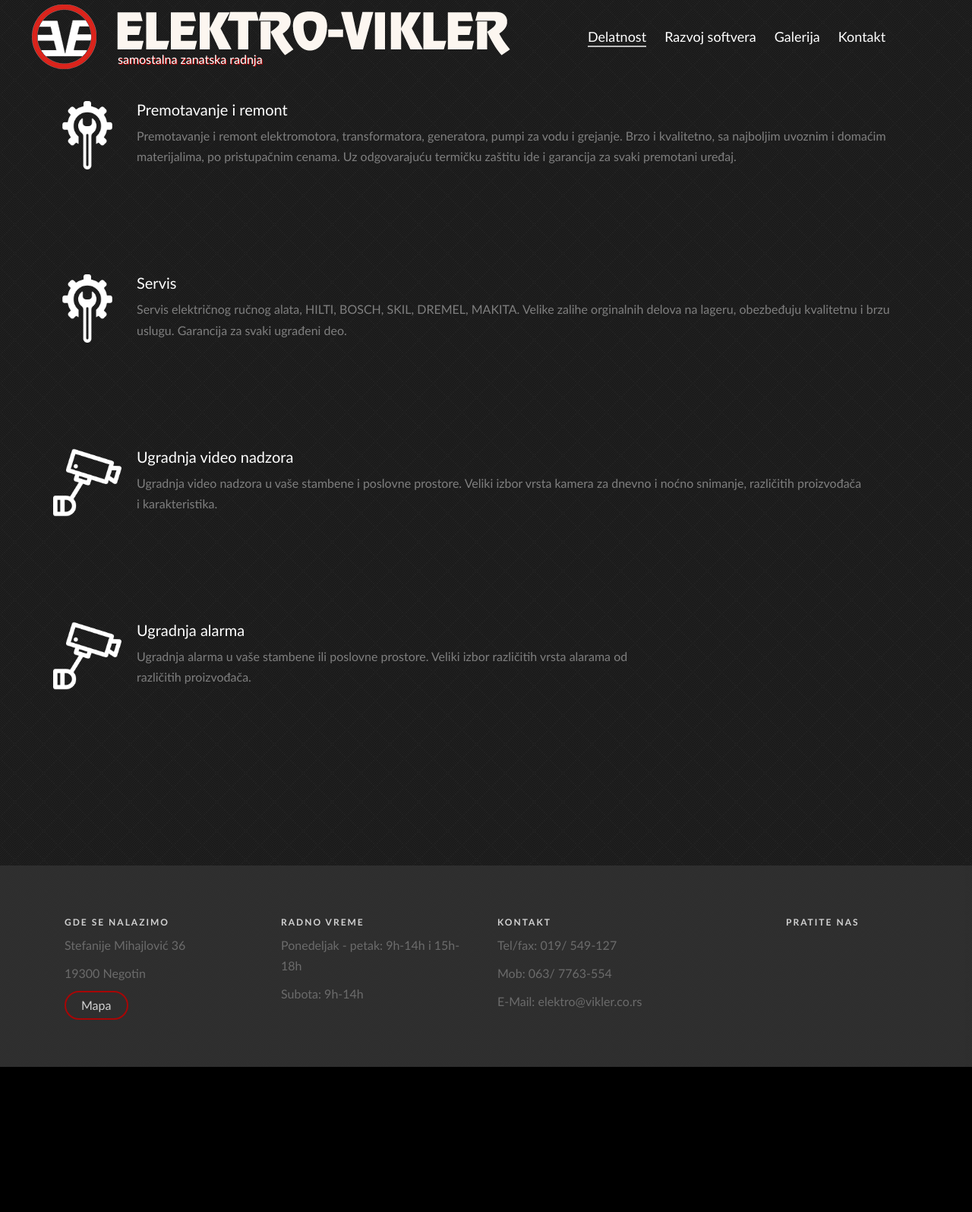
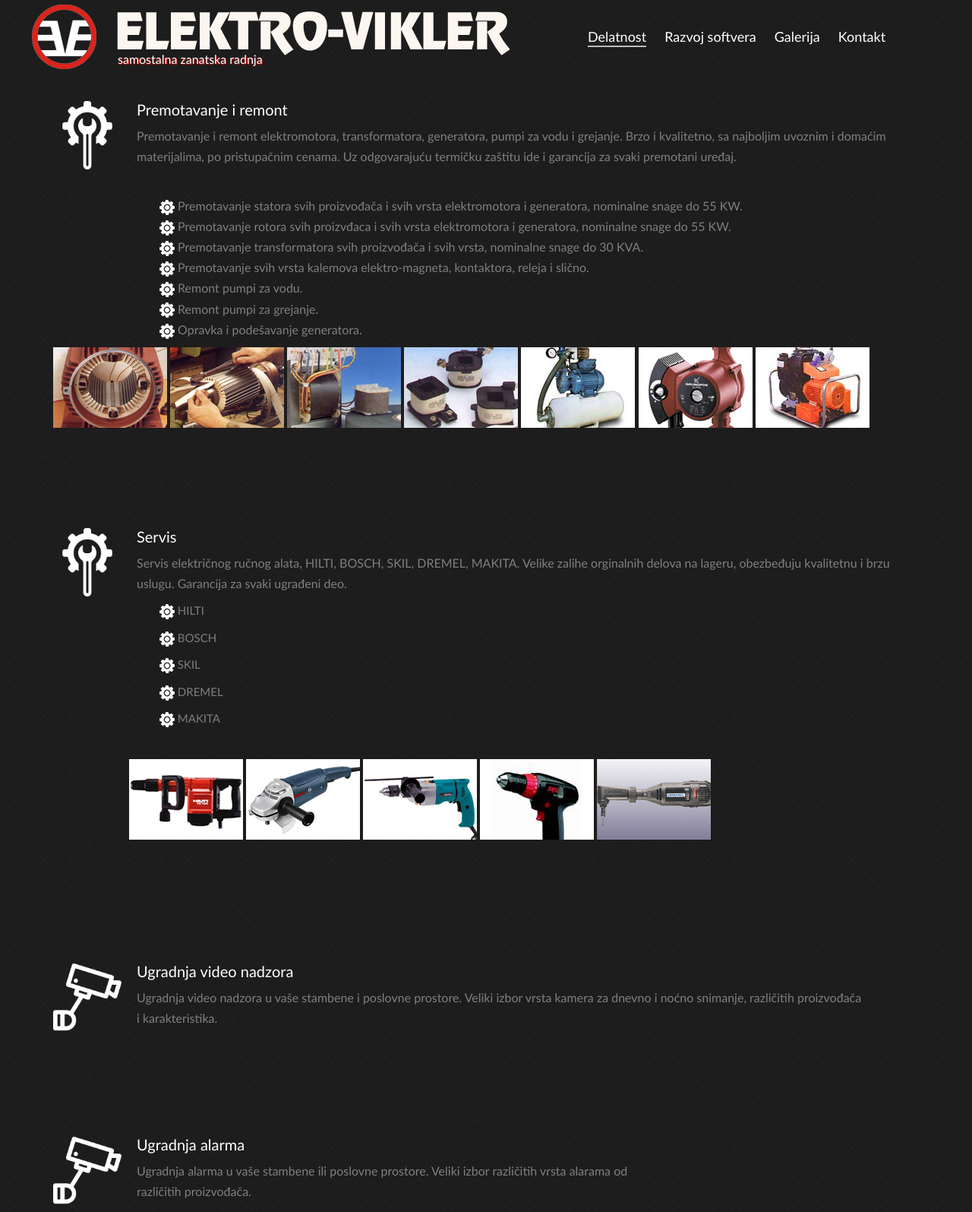
Before and after one commit to zamajana/vikler2, a plain HTML site: page services.html in a window 1280 px wide. Shown: the part 27-1622 px from the top of the page at 76% size. Before the commit the page ends 1431 px from the top, so only its background shows below. Drawn offline with Linux system fonts and the light colour scheme.

Commit message:
Add existing file

```diff
--- a/css/style.css
+++ b/css/style.css
@@ -535,3 +535,21 @@ a:hover, a:active, a:focus {
 #services .item-block p {
   color: #7f7f7f;
 }
+.premotavanje{
+  text-align: left;
+  margin: 5px 140px 10px;
+  }
+li{
+  margin: 10px 0;
+  font-family: "Trebuchet MS", Trebuchet, sans-serif;
+  color: #7f7f7f;
+  font-size: 15px
+}
+.servis{
+   text-align: left;
+   margin: 5px 100px 10px;
+}
+.slike{
+  display: inline-block;
+  margin: 30px 100px;
+}
--- a/services.html
+++ b/services.html
@@ -43,8 +43,9 @@
 	<!-- NAVIGATION END -->
 
 
+
 	<!-- SERVICES START -->
-	<div id="services" class="animate-box">
+	<!-- <div id="services" class="animate-box">
 		<div class="container">
 			<div class="row">
 				<div class="col-md-4 item-block">
@@ -78,6 +79,67 @@
 		</div>
 	</div>
 	<!-- SERVICES END -->
+
+<!-- SERVICES START -->
+	<div id="services" class="animate-box">
+		<div class="container">
+			<div class="row">
+				<div class="col-md-4 item-block">
+					<span class="icon"><img src="images/remont.png" alt="Premotavanje i remont" class="img-responsive"></span>
+					<h3>Premotavanje i remont</h3>
+					<p>Premotavanje i remont elektromotora, transformatora, generatora, pumpi za vodu i grejanje. Brzo i kvalitetno, sa najboljim uvoznim i domaćim materijalima, po pristupačnim cenama. Uz odgovarajuću termičku zaštitu ide i garancija za svaki premotani uređaj.
+					</p>
+				    <p class=premotavanje>
+				    	<br><img src="images/cogwheel_mala.png"> Premotavanje statora svih proizvođača i svih vrsta elektromotora i generatora, nominalne snage do 55 KW.
+						<br><img src="images/cogwheel_mala.png"> Premotavanje rotora svih proizvđaca i svih vrsta elektromotora i generatora, nominalne snage do 55 KW.
+						<br><img src="images/cogwheel_mala.png"> Premotavanje transformatora svih proizvođača i svih vrsta, nominalne snage do 30 KVA.
+						<br><img src="images/cogwheel_mala.png"> Premotavanje svih vrsta kalemova elektro-magneta, kontaktora, releja i slično.
+						<br><img src="images/cogwheel_mala.png"> Remont pumpi za vodu.
+						<br><img src="images/cogwheel_mala.png"> Remont pumpi za grejanje.
+						<br><img src="images/cogwheel_mala.png"> Opravka i podešavanje generatora.
+					</p>
+					<img src="images/stator_m.jpg"> <img src="images/rotor_m.jpg"> <img src="images/trafoi_m.jpg"> <img src="images/spulne_m.jpg"> <img src="images/pumpa za vodu_m.jpg"> <img src="images/alfa_m.jpg"> <img src="images/agregat_m.jpg">
+				</div>
+			</div>
+			<div class="row">
+				<div class="col-md-4 item-block">
+					<span class="icon"><img src="images/remont.png" alt="Servis racunara i izrada softvera" class="img-responsive"></span>
+					<h3>Servis</h3>
+					<p>Servis električnog ručnog alata, HILTI, BOSCH, SKIL, DREMEL, MAKITA. Velike zalihe orginalnih delova na lageru, obezbeđuju kvalitetnu i brzu uslugu. Garancija za svaki ugrađeni deo.</p>
+						<ul style="list-style-type:none" class="servis">
+							<li><img src="images/cogwheel_mala.png"> HILTI</li>
+							<li><img src="images/cogwheel_mala.png"> BOSCH</li>
+							<li><img src="images/cogwheel_mala.png"> SKIL</li>
+							<li><img src="images/cogwheel_mala.png"> DREMEL</li>
+							<li><img src="images/cogwheel_mala.png"> MAKITA</li>
+						</ul>
+						<p class="slike">
+					<img src="images/hilti_m.jpg"> <img src="images/bosch_m.jpg"> <img src="images/makita_m.jpg"> <img src="images/skil_m.jpg"> <img src="images/dremel_m.jpg"></p>
+				</div>
+			</div>
+			<div class="row">
+				<div class="col-md-4 item-block">
+					<span class="icon"><img src="images/camera.png" alt="Video nadzor i alarmi" class="img-responsive"></span>
+					<h3>Ugradnja video nadzora</h3>
+					<p>Ugradnja video nadzora u vaše stambene i poslovne prostore. Veliki izbor vrsta kamera za dnevno i noćno snimanje, različitih proizvođača i karakteristika.</p>
+				</div>
+			</div>
+			<div class="row">
+				<div class="col-md-4 item-block">
+					<span class="icon"><img src="images/camera.png" alt="Video nadzor i alarmi" class="img-responsive"></span>
+					<h3>Ugradnja alarma</h3>
+					<p>Ugradnja alarma u vaše stambene ili poslovne prostore. Veliki izbor različitih vrsta alarama od različitih proizvođača.</p>
+				</div>
+			</div>
+			</div>
+		</div>
+	</div>
+	<!-- SERVICES END -->
+
+
+
+
+
 
 <!-- FOOTER START -->
 <footer id="footer">
```
Also changed, not shown: images/agregat_m.jpg (added), images/alfa_m.jpg (added), images/bosch_m.jpg (added), images/cogwheel_mala.png (added), images/dremel_m.jpg (added), images/hilti_m.jpg (added), images/makita_m.jpg (added), images/pumpa za vodu_m.jpg (added), images/remont2igor.png (added), images/rotor_m.jpg (added), images/skil_m.jpg (added), images/spulne_m.jpg (added), images/stator_m.jpg (added), images/trafoi_m.jpg (added).
